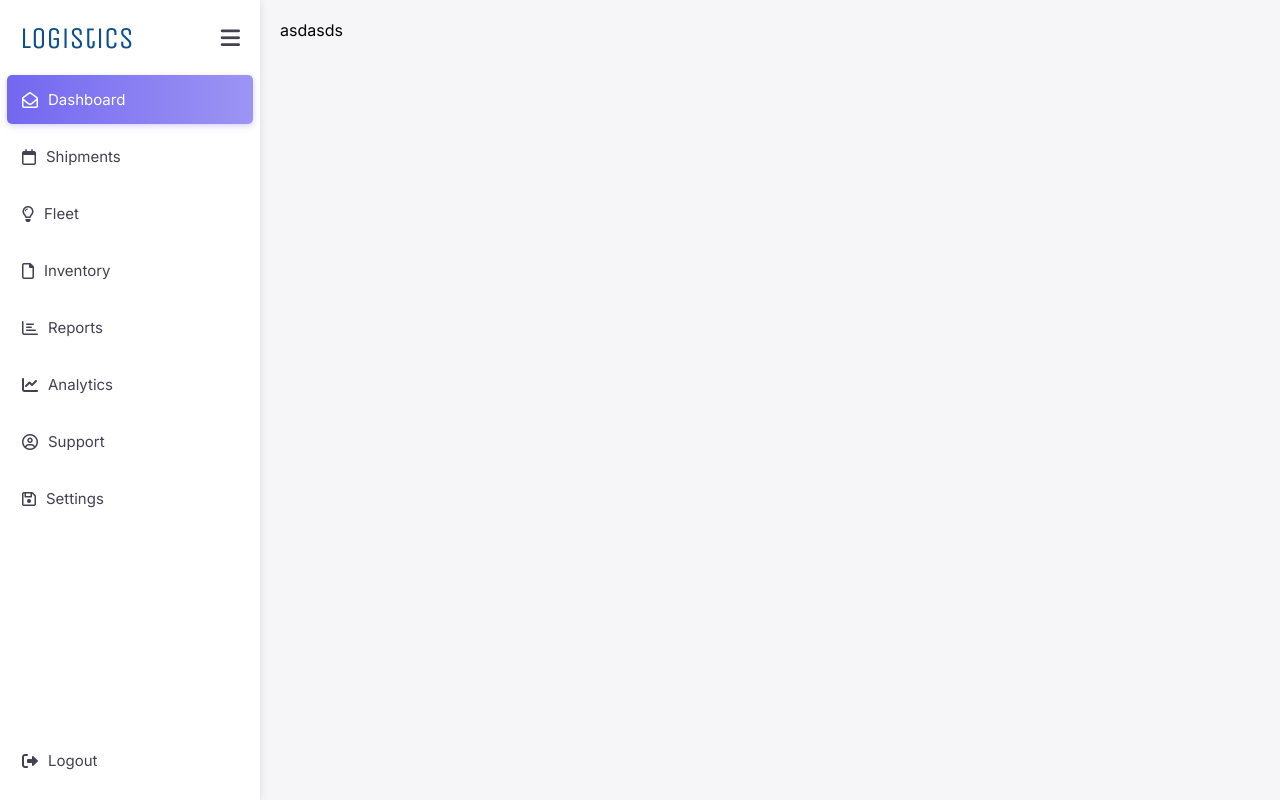
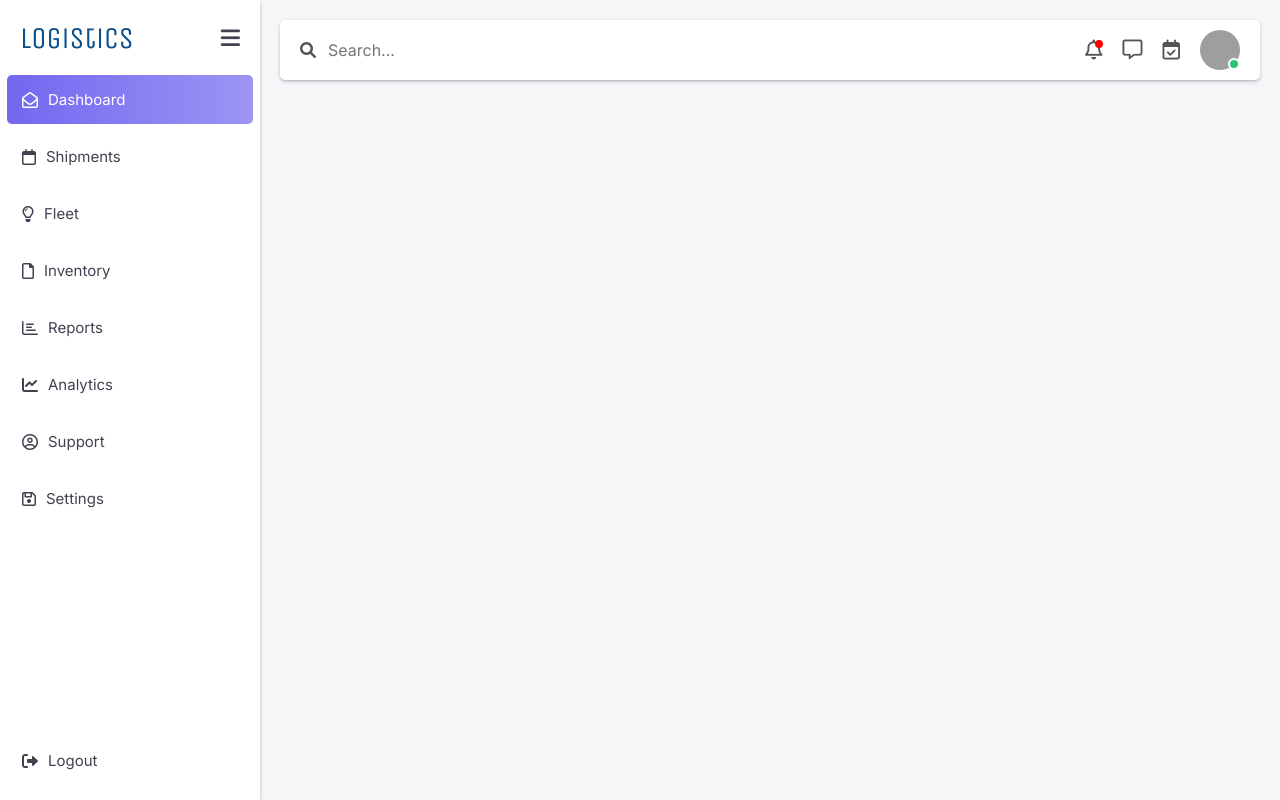
Before and after one commit to joseph-johnson27001/logistics-dashboard, a Vue app: page / in a window 1280 px wide. Built offline with nearby package versions, Linux system fonts and the light colour scheme; grey boxes are pictures that could not be loaded.

Commit message:
Top Card

```diff
--- a/src/App.vue
+++ b/src/App.vue
@@ -1,17 +1,22 @@
 <template>
   <div id="app">
     <SideBar />
-    <div class="main-content">asdasds</div>
+    <div class="main-content">
+      <TopCard />
+      <div class="content"></div>
+    </div>
   </div>
 </template>
 
 <script>
 import SideBar from "./components/Navigation/SideBar.vue";
+import TopCard from "./components/UI/TopCard.vue";
 
 export default {
   name: "App",
   components: {
     SideBar,
+    TopCard,
   },
 };
 </script>
@@ -39,4 +44,8 @@
   padding: 20px;
   background-color: #f6f5f8;
 }
+
+.content {
+  margin-top: 20px;
+}
 </style>
--- a/src/components/Navigation/SideBar.vue
+++ b/src/components/Navigation/SideBar.vue
@@ -62,7 +62,8 @@
   position: relative;
   z-index: 10;
   font-size: 15px;
-  box-shadow: 0 2px 8px rgba(47, 43, 61, 0.12);
+  box-shadow: rgba(50, 50, 93, 0.25) 0px 2px 5px -1px,
+    rgba(0, 0, 0, 0.3) 0px 1px 3px -1px;
   display: flex;
   flex-direction: column;
   justify-content: space-between;
@@ -132,7 +133,7 @@
     rgba(115, 103, 240, 0.7),
     rgb(115, 103, 240)
   );
-  box-shadow: 0 2px 6px rgba(115, 103, 240, 0.3);
+
   color: white;
 }
 
@@ -155,5 +156,6 @@
 .sidebar.collapsed ul li i {
   margin: 0;
   padding: 10px;
+  font-size: 18px;
 }
 </style>
--- /dev/null
+++ b/src/components/UI/TopCard.vue
@@ -0,0 +1,114 @@
+<template>
+  <div class="top-card">
+    <!-- Left Section (Search) -->
+    <div class="search-area">
+      <i class="fas fa-search"></i>
+      <input type="text" placeholder="Search..." />
+    </div>
+
+    <!-- Right Section (Icons & Profile) -->
+    <div class="icon-area">
+      <i class="far fa-bell notification-icon">
+        <span class="notification-dot"></span>
+      </i>
+      <i class="far fa-comment-alt"></i>
+      <i class="far fa-calendar-check"></i>
+
+      <!-- Profile Image with Online Indicator -->
+      <div class="profile">
+        <img src="https://randomuser.me/api/portraits/men/4.jpg" alt="User" />
+        <span class="online-indicator"></span>
+      </div>
+    </div>
+  </div>
+</template>
+
+<script>
+export default {
+  name: "TopCard",
+};
+</script>
+
+<style scoped>
+.top-card {
+  display: flex;
+  justify-content: space-between;
+  align-items: center;
+  background: white;
+  padding: 10px 20px;
+  border-radius: 5px;
+  box-shadow: rgba(50, 50, 93, 0.25) 0px 2px 5px -1px,
+    rgba(0, 0, 0, 0.3) 0px 1px 3px -1px;
+}
+
+.search-area {
+  display: flex;
+  align-items: center;
+  flex-grow: 1;
+}
+
+.search-area i {
+  margin-right: 10px;
+  color: #555;
+}
+
+.search-area input {
+  flex-grow: 1;
+  border: none;
+  outline: none;
+  font-size: 16px;
+  background: none;
+  font-family: "Inter", sans-serif;
+}
+
+.icon-area {
+  display: flex;
+  align-items: center;
+  gap: 20px;
+}
+
+.icon-area i {
+  font-size: 20px;
+  cursor: pointer;
+  color: #555;
+  position: relative;
+}
+
+.notification-icon {
+  position: relative;
+}
+
+.notification-dot {
+  width: 8px;
+  height: 8px;
+  background: red;
+  border-radius: 50%;
+  position: absolute;
+  top: 0px;
+  right: 0px;
+}
+
+.profile {
+  position: relative;
+  width: 40px;
+  height: 40px;
+}
+
+.profile img {
+  width: 100%;
+  height: 100%;
+  border-radius: 50%;
+  object-fit: cover;
+}
+
+.online-indicator {
+  width: 8px;
+  height: 8px;
+  background: #28c76f;
+  border-radius: 50%;
+  position: absolute;
+  bottom: 0px;
+  right: 0px;
+  border: 2px solid white;
+}
+</style>
```
